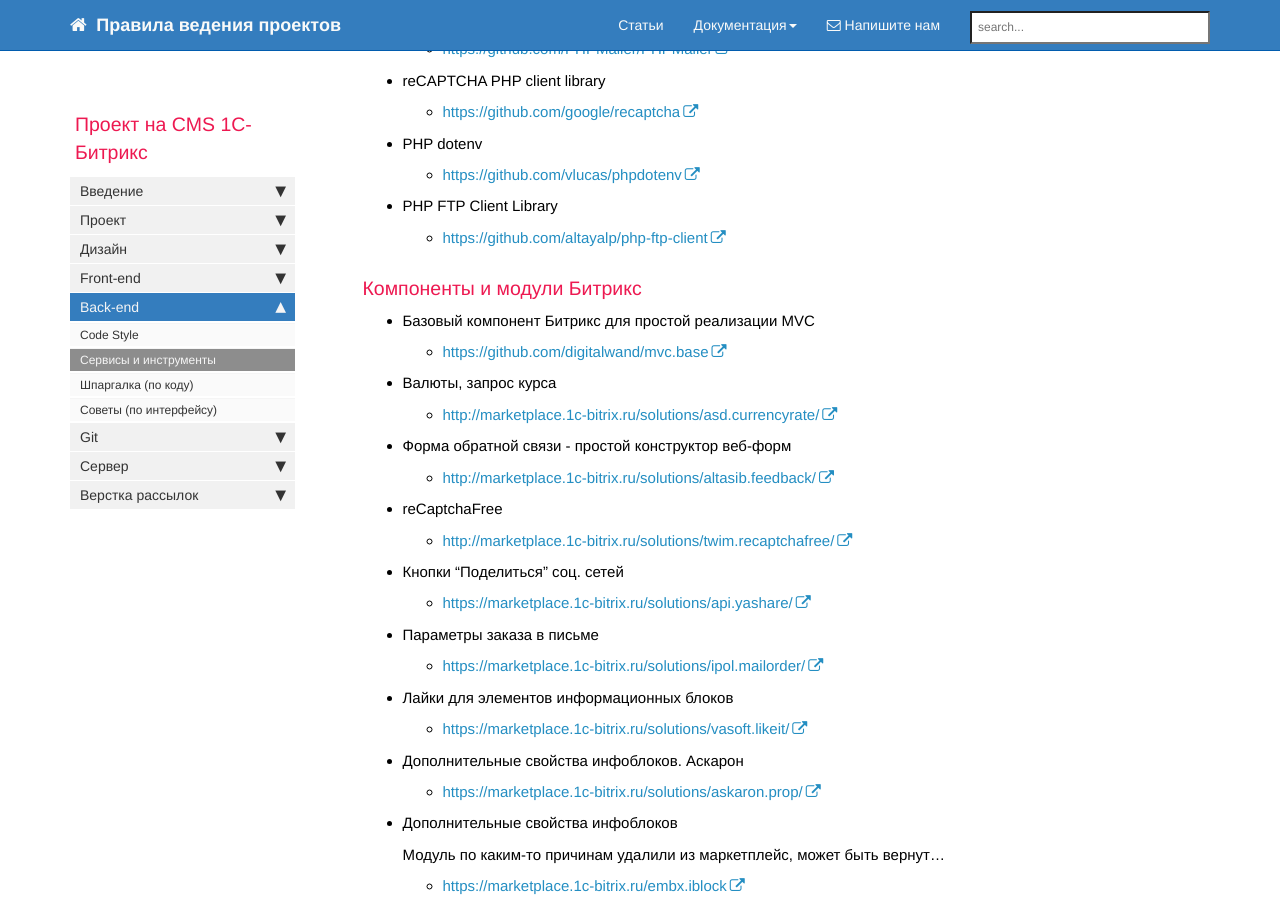
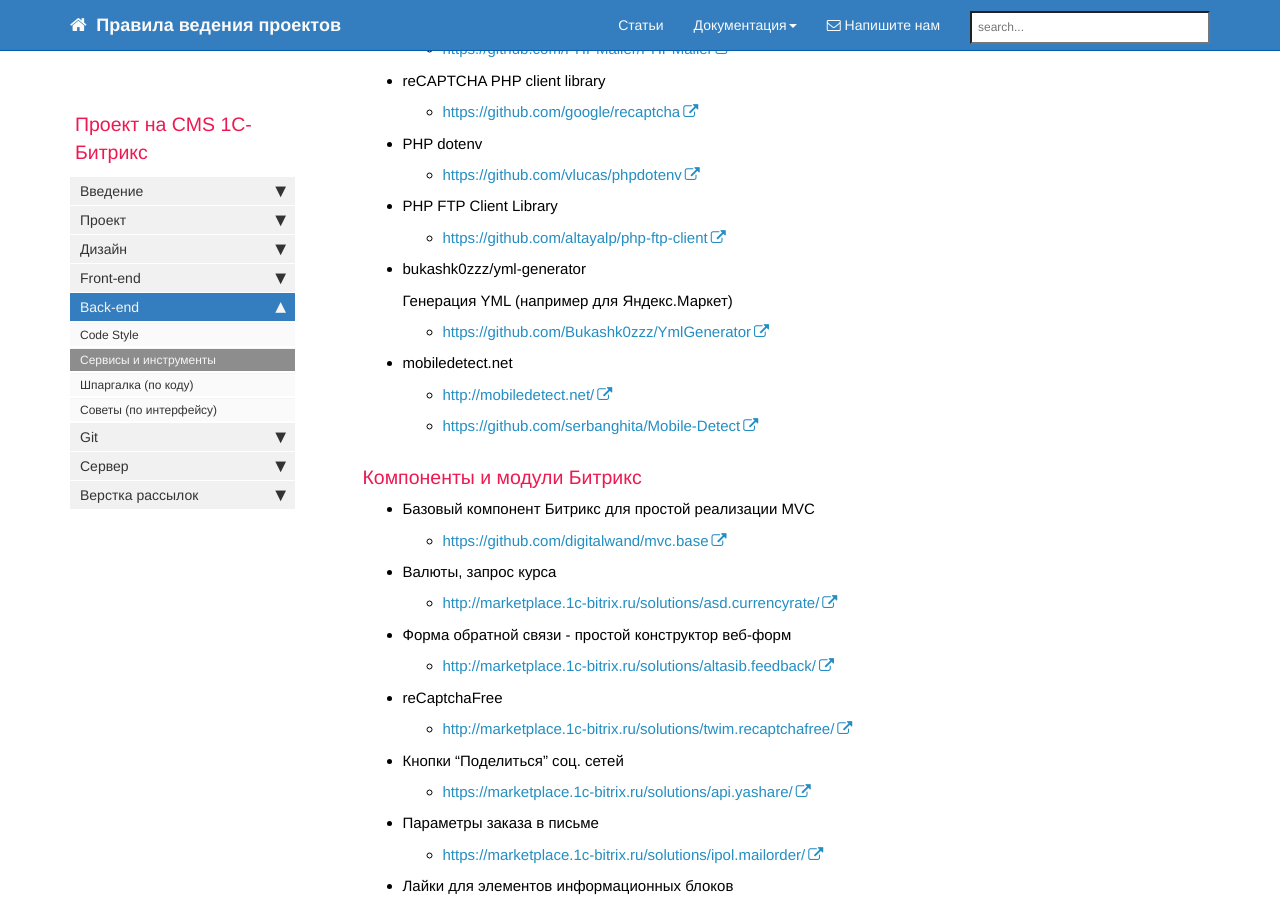
Before and after one commit to gdecider/gdecider.github.io, a Jekyll site: the page built from pages/bx/bx_back-tools.md, in a window 1280 px wide and 900 px high, scrolled down 520 px. Built offline with Jekyll 4.4.1, drawn with Linux system fonts in a browser that asks for light colours; nearby versions of some CDN libraries; comment, search, counter and statistics services are not loaded.

Commit message:
Update bx_back-tools.md

```diff
--- a/pages/bx/bx_back-tools.md
+++ b/pages/bx/bx_back-tools.md
@@ -39,6 +39,18 @@
 * PHP FTP Client Library
 
   * [https://github.com/altayalp/php-ftp-client](https://github.com/altayalp/php-ftp-client)
+
+* bukashk0zzz/yml-generator
+
+  Генерация YML (например для Яндекс.Маркет)
+
+  * [https://github.com/Bukashk0zzz/YmlGenerator](https://github.com/Bukashk0zzz/YmlGenerator)
+
+* mobiledetect.net
+
+  * [http://mobiledetect.net/](http://mobiledetect.net/)
+
+  * [https://github.com/serbanghita/Mobile-Detect](https://github.com/serbanghita/Mobile-Detect)
 
 ### Компоненты и модули Битрикс
 
```
